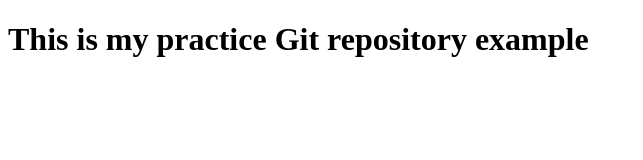
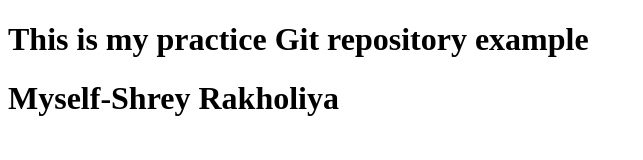
Before and after one commit to shrey2126/LocalRepo, a plain HTML site: page index.html in a window 1280 px wide. Shown: the whole page, without its empty margins (0-643 px from the left). Drawn offline with Linux system fonts and the light colour scheme.

Commit message:
added a new line for new branch

```diff
--- a/index.html
+++ b/index.html
@@ -7,5 +7,6 @@
 </head>
 <body>
     <h1>This is my practice Git repository example</h1>
+    <h1>Myself-Shrey Rakholiya </h1>
 </body>
 </html>
```
